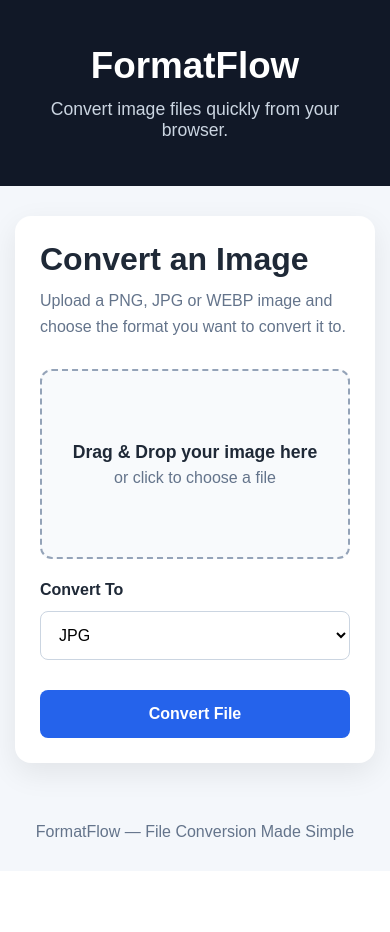
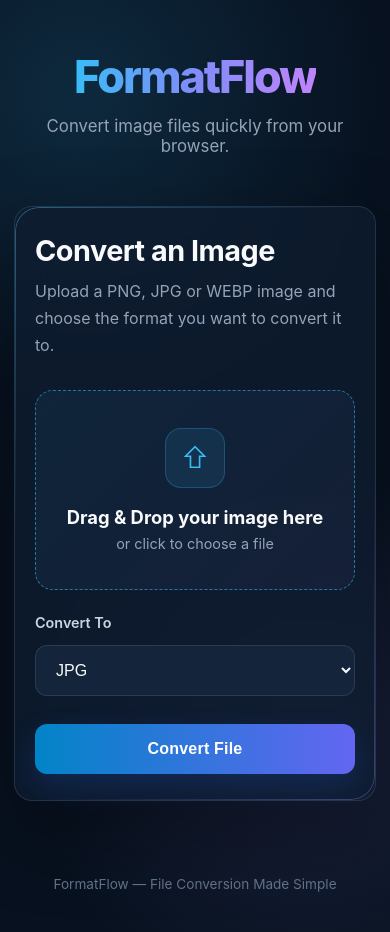
Before and after one commit to joakim-silva/formatflow, a Flask app: page / in a window 390 px wide. Before the commit the page ends 840 px from the top, so only its background shows below. Run offline with Flask 3, Linux system fonts and the light colour scheme.

Commit message:
Refactor CSS for layout and design improvements
Refactor styles for improved layout and design consistency. Update color variables and enhance responsiveness.

```diff
--- a/static/style.css
+++ b/static/style.css
@@ -1,34 +1,88 @@
+/* ---------- Base ---------- */
+
 * {
     box-sizing: border-box;
     margin: 0;
     padding: 0;
 }
 
+:root {
+    --background: #07111f;
+    --surface: rgba(15, 29, 48, 0.78);
+    --surface-light: #14253b;
+
+    --primary: #38bdf8;
+    --primary-dark: #0284c7;
+    --accent: #a78bfa;
+
+    --text: #f8fafc;
+    --text-muted: #94a3b8;
+
+    --border: rgba(148, 163, 184, 0.18);
+}
+
 body {
     min-height: 100vh;
-    font-family: Arial, Helvetica, sans-serif;
-    background: #f4f7fb;
-    color: #1f2937;
+
+    font-family:
+        Inter,
+        -apple-system,
+        BlinkMacSystemFont,
+        "Segoe UI",
+        sans-serif;
+
+    color: var(--text);
+
+    background:
+        radial-gradient(
+            circle at 20% 10%,
+            rgba(56, 189, 248, 0.14),
+            transparent 35%
+        ),
+        radial-gradient(
+            circle at 80% 80%,
+            rgba(167, 139, 250, 0.12),
+            transparent 35%
+        ),
+        var(--background);
 }
 
 
 /* ---------- Header ---------- */
 
 .site-header {
-    background: #111827;
-    color: white;
     text-align: center;
-    padding: 60px 20px;
+
+    padding: 70px 20px 30px;
 }
 
 .site-header h1 {
-    font-size: 3rem;
-    margin-bottom: 12px;
+    display: inline-block;
+
+    font-size: clamp(2.8rem, 7vw, 4.8rem);
+    font-weight: 800;
+
+    letter-spacing: -3px;
+
+    background: linear-gradient(
+        90deg,
+        #38bdf8,
+        #818cf8,
+        #c084fc
+    );
+
+    -webkit-background-clip: text;
+    background-clip: text;
+
+    color: transparent;
 }
 
 .site-header p {
-    color: #cbd5e1;
-    font-size: 1.1rem;
+    margin-top: 12px;
+
+    color: var(--text-muted);
+
+    font-size: 1.05rem;
 }
 
 
@@ -37,29 +91,73 @@ body {
 main {
     display: flex;
     justify-content: center;
-    padding: 60px 20px;
+
+    padding: 30px 20px 70px;
 }
 
 
-/* ---------- Converter ---------- */
+/* ---------- Converter Card ---------- */
 
 .converter {
+    position: relative;
+
     width: 100%;
-    max-width: 650px;
-    background: white;
-    padding: 40px;
-    border-radius: 16px;
-    box-shadow: 0 10px 30px rgba(0, 0, 0, 0.08);
+    max-width: 720px;
+
+    padding: 42px;
+
+    background: var(--surface);
+
+    border: 1px solid var(--border);
+    border-radius: 24px;
+
+    box-shadow:
+        0 30px 80px rgba(0, 0, 0, 0.35);
+
+    backdrop-filter: blur(18px);
+    -webkit-backdrop-filter: blur(18px);
+}
+
+.converter::before {
+    content: "";
+
+    position: absolute;
+    inset: 0;
+
+    border-radius: 24px;
+    padding: 1px;
+
+    background: linear-gradient(
+        135deg,
+        rgba(56, 189, 248, 0.45),
+        transparent 35%,
+        transparent 65%,
+        rgba(167, 139, 250, 0.35)
+    );
+
+    pointer-events: none;
+
+    mask:
+        linear-gradient(#fff 0 0) content-box,
+        linear-gradient(#fff 0 0);
+
+    mask-composite: exclude;
 }
 
 .converter h2 {
-    font-size: 2rem;
+    font-size: 1.8rem;
+    letter-spacing: -0.5px;
+
     margin-bottom: 10px;
 }
 
 .converter-intro {
-    color: #64748b;
-    line-height: 1.6;
+    max-width: 560px;
+
+    color: var(--text-muted);
+
+    line-height: 1.7;
+
     margin-bottom: 30px;
 }
 
@@ -69,125 +167,19 @@ main {
 #converter-form {
     display: flex;
     flex-direction: column;
-    gap: 12px;
+
+    gap: 14px;
 }
 
 #converter-form label {
+    margin-top: 10px;
+
+    font-size: 0.9rem;
     font-weight: 600;
-    margin-top: 10px;
+
+    color: #cbd5e1;
 }
 
-#file-input,
-#output-format {
-    width: 100%;
-    padding: 14px;
-    border: 1px solid #cbd5e1;
-    border-radius: 8px;
-    background: white;
-    font-size: 1rem;
-}
-
-#file-input:focus,
-#output-format:focus {
-    outline: 2px solid #2563eb;
-    border-color: transparent;
-}
-
-
-/* ---------- Button ---------- */
-
-#converter-form button {
-    margin-top: 18px;
-    padding: 15px;
-    border: none;
-    border-radius: 8px;
-    background: #2563eb;
-    color: white;
-    font-size: 1rem;
-    font-weight: 600;
-    cursor: pointer;
-    transition: background 0.2s ease,
-                transform 0.2s ease;
-}
-
-#converter-form button:hover {
-    background: #1d4ed8;
-    transform: translateY(-1px);
-}
-
-
-/* ---------- Footer ---------- */
-
-footer {
-    text-align: center;
-    padding: 30px 20px;
-    color: #64748b;
-}
-
-
-/* ---------- Mobile ---------- */
-
-@media (max-width: 600px) {
-
-    .site-header {
-        padding: 45px 20px;
-    }
-
-    .site-header h1 {
-        font-size: 2.3rem;
-    }
-
-    main {
-        padding: 30px 15px;
-    }
-
-    .converter {
-        padding: 25px;
-    }
-
-}
-/* ---------- File Information ---------- */
-
-.file-info {
-    display: flex;
-    justify-content: space-between;
-    align-items: center;
-
-    margin-top: 5px;
-    padding: 12px 14px;
-
-    background: #f8fafc;
-
-    border: 1px solid #e2e8f0;
-    border-radius: 8px;
-
-    font-size: 0.9rem;
-}
-
-.file-info:empty {
-    display: none;
-}
-
-.file-info strong {
-    overflow: hidden;
-    text-overflow: ellipsis;
-    white-space: nowrap;
-
-    max-width: 70%;
-}
-
-.file-info span {
-    color: #64748b;
-}
-
-
-/* ---------- Disabled Button ---------- */
-
-#converter-form button:disabled {
-    background: #94a3b8;
-    cursor: not-allowed;
-    transform: none;
-}
 
 /* ---------- Drop Zone ---------- */
 
@@ -199,57 +191,106 @@ footer {
     align-items: center;
     justify-content: center;
 
-    min-height: 190px;
-    padding: 30px;
+    min-height: 230px;
 
-    border: 2px dashed #94a3b8;
-    border-radius: 12px;
+    padding: 40px 30px;
 
-    background: #f8fafc;
+    border: 1.5px dashed rgba(56, 189, 248, 0.55);
+    border-radius: 18px;
+
+    background:
+        linear-gradient(
+            135deg,
+            rgba(56, 189, 248, 0.07),
+            rgba(167, 139, 250, 0.05)
+        );
 
     text-align: center;
 
     cursor: pointer;
 
     transition:
-        border-color 0.2s ease,
-        background 0.2s ease,
-        transform 0.2s ease;
+        transform 0.25s ease,
+        border-color 0.25s ease,
+        background 0.25s ease,
+        box-shadow 0.25s ease;
+}
+
+.drop-zone::before {
+    content: "⇧";
+
+    display: grid;
+    place-items: center;
+
+    width: 58px;
+    height: 58px;
+
+    margin-bottom: 18px;
+
+    border-radius: 16px;
+
+    background: rgba(56, 189, 248, 0.1);
+
+    border: 1px solid rgba(56, 189, 248, 0.25);
+
+    color: var(--primary);
+
+    font-size: 1.8rem;
+    font-weight: 300;
 }
 
 .drop-zone:hover {
-    border-color: #2563eb;
-    background: #eff6ff;
+    transform: translateY(-2px);
+
+    border-color: var(--primary);
+
+    background:
+        linear-gradient(
+            135deg,
+            rgba(56, 189, 248, 0.12),
+            rgba(167, 139, 250, 0.08)
+        );
+
+    box-shadow:
+        0 15px 40px rgba(2, 132, 199, 0.1);
 }
 
 .drop-zone.drag-over {
-    border-color: #2563eb;
-    background: #dbeafe;
-    transform: scale(1.01);
+    transform: scale(1.015);
+
+    border-color: #a78bfa;
+
+    background:
+        linear-gradient(
+            135deg,
+            rgba(56, 189, 248, 0.16),
+            rgba(167, 139, 250, 0.14)
+        );
 }
 
 .drop-zone-title {
-    font-size: 1.1rem;
-    font-weight: 600;
+    font-size: 1.15rem;
+    font-weight: 650;
 
-    margin-bottom: 6px;
+    margin-bottom: 7px;
 }
 
 .drop-zone-text {
-    color: #64748b;
+    color: var(--text-muted);
+
+    font-size: 0.9rem;
 }
 
 
-/* ---------- Hidden File Input ---------- */
+/* ---------- Invisible File Input ---------- */
 
 #file-input {
     position: absolute;
 
+    inset: 0;
+
     width: 100%;
     height: 100%;
-
-    top: 0;
-    left: 0;
 
     opacity: 0;
 
@@ -257,19 +298,21 @@ footer {
 }
 
 
-/* ---------- File Information ---------- */
+/* ---------- Selected File ---------- */
 
 .file-info {
     display: flex;
     justify-content: space-between;
     align-items: center;
 
-    padding: 12px 14px;
+    gap: 20px;
 
-    background: #f8fafc;
+    padding: 14px 16px;
 
-    border: 1px solid #e2e8f0;
-    border-radius: 8px;
+    background: rgba(30, 41, 59, 0.7);
+
+    border: 1px solid var(--border);
+    border-radius: 12px;
 
     font-size: 0.9rem;
 }
@@ -284,40 +327,176 @@ footer {
     overflow: hidden;
     text-overflow: ellipsis;
     white-space: nowrap;
+
+    color: #e2e8f0;
 }
 
 .file-info span {
-    color: #64748b;
+    color: var(--primary);
 }
+
+
+/* ---------- Format Selector ---------- */
+
+#output-format {
+    width: 100%;
+
+    padding: 15px 16px;
+
+    border: 1px solid var(--border);
+    border-radius: 12px;
+
+    background: var(--surface-light);
+
+    color: var(--text);
+
+    font-size: 1rem;
+
+    cursor: pointer;
+
+    transition:
+        border-color 0.2s ease,
+        box-shadow 0.2s ease;
+}
+
+#output-format:focus {
+    outline: none;
+
+    border-color: var(--primary);
+
+    box-shadow:
+        0 0 0 3px rgba(56, 189, 248, 0.12);
+}
+
+
+/* ---------- Convert Button ---------- */
+
+#converter-form button {
+    position: relative;
+
+    margin-top: 14px;
+
+    padding: 16px;
+
+    border: 0;
+    border-radius: 12px;
+
+    background: linear-gradient(
+        90deg,
+        #0284c7,
+        #6366f1
+    );
+
+    color: white;
+
+    font-size: 1rem;
+    font-weight: 700;
+
+    letter-spacing: 0.2px;
+
+    cursor: pointer;
+
+    box-shadow:
+        0 12px 30px rgba(37, 99, 235, 0.2);
+
+    transition:
+        transform 0.2s ease,
+        box-shadow 0.2s ease,
+        opacity 0.2s ease;
+}
+
+#converter-form button:hover {
+    transform: translateY(-2px);
+
+    box-shadow:
+        0 16px 35px rgba(37, 99, 235, 0.3);
+}
+
+#converter-form button:active {
+    transform: translateY(0);
+}
+
+#converter-form button:disabled {
+    opacity: 0.55;
+
+    cursor: wait;
+
+    transform: none;
+}
+
 
 /* ---------- Messages ---------- */
 
 .message {
     display: none;
 
-    padding: 12px 14px;
+    padding: 13px 15px;
 
-    border-radius: 8px;
+    border-radius: 10px;
 
-    font-size: 0.95rem;
+    font-size: 0.9rem;
 }
 
 .message.success {
     display: block;
 
-    background: #ecfdf5;
+    color: #a7f3d0;
 
-    border: 1px solid #86efac;
+    background: rgba(16, 185, 129, 0.1);
 
-    color: #166534;
+    border: 1px solid rgba(16, 185, 129, 0.3);
 }
 
 .message.error {
     display: block;
 
-    background: #fef2f2;
+    color: #fecaca;
 
-    border: 1px solid #fca5a5;
+    background: rgba(239, 68, 68, 0.1);
 
-    color: #991b1b;
+    border: 1px solid rgba(239, 68, 68, 0.3);
 }
+
+
+/* ---------- Footer ---------- */
+
+footer {
+    padding: 25px 20px 40px;
+
+    text-align: center;
+
+    color: #64748b;
+
+    font-size: 0.85rem;
+}
+
+
+/* ---------- Responsive ---------- */
+
+@media (max-width: 600px) {
+
+    .site-header {
+        padding-top: 50px;
+    }
+
+    .site-header h1 {
+        letter-spacing: -2px;
+    }
+
+    main {
+        padding: 20px 14px 50px;
+    }
+
+    .converter {
+        padding: 26px 20px;
+
+        border-radius: 18px;
+    }
+
+    .drop-zone {
+        min-height: 200px;
+
+        padding: 30px 20px;
+    }
+
+}
```
